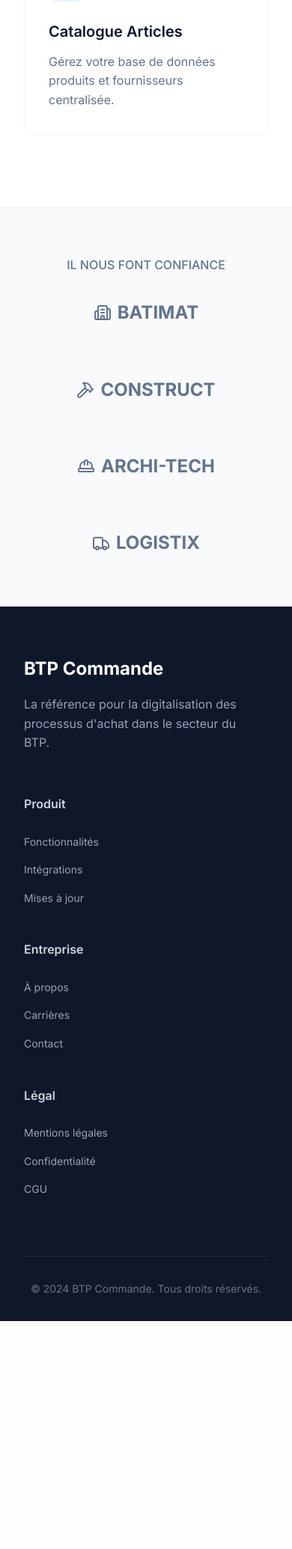
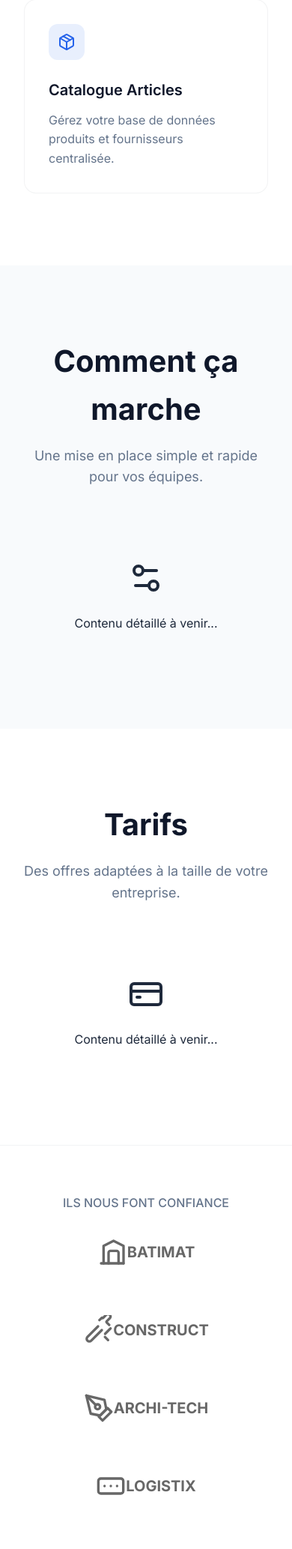
Before and after one commit to moa-digitalagency/GestionBonsCommande, a Flask app: page / in a window 390 px wide. Shown: the part 2674-4740 px from the top of the page at 75% size. Before the commit the page ends 4436 px from the top, so only its background shows below. Run offline with Flask 3, Linux system fonts and the light colour scheme; data comes from the database, SQL or seed files in the repository; some libraries are stand-ins or nearby versions.

Commit message:
Implement Hyper-Premium Landing Page
- Created `templates/landing.html` with semantic structure, hero, bento grid, and social proof.
- Created `statics/css/landing.css` with glassmorphism, responsive design, and CSS variables.
- Created `statics/js/landing.js` for mobile menu toggle and smooth scrolling with dynamic header offset.
- Updated `routes/main.py` to serve the landing page at root (`/`) for unauthenticated users.
- Refactored `dashboard()` in `routes/main.py` to pass a `stats` dictionary (containing `orders_count`, `pending_count`, `projects_count`) to `dashboard.html`, fixing a bug where `stats` was undefined in the template.
- Restored `products_count` in `dashboard()` for backward compatibility.
- Added flash message rendering to `templates/landing.html`.
- Added `tests/test_landing_page.py` to verify routing logic and content presence.

Co-authored-by: moa-digitalagency <93324793+moa-digitalagency@users.noreply.github.com>

```diff
--- a/routes/main.py
+++ b/routes/main.py
@@ -44,14 +44,23 @@ def dashboard():
                              companies=companies,
                              pending_suggestions=pending_suggestions)
 
-    orders = TenantService.get_tenant_orders().order_by(Order.created_at.desc()).limit(10).all()
+    orders_query = TenantService.get_tenant_orders()
+    orders = orders_query.order_by(Order.created_at.desc()).limit(10).all()
     projects = TenantService.get_tenant_projects().all()
-    products = TenantService.get_tenant_products().count()
 
-    pending_orders = TenantService.get_tenant_orders().filter_by(status='SOUMIS').count()
+    pending_orders = orders_query.filter_by(status='SOUMIS').count()
+
+    stats = {
+        'orders_count': orders_query.count(),
+        'pending_count': pending_orders,
+        'projects_count': len(projects)
+    }
+
+    # Restoring products_count for backward compatibility/unused variable safety
+    products_count = TenantService.get_tenant_products().count()
 
     return render_template('dashboard.html',
                          orders=orders,
                          projects=projects,
-                         products_count=products,
-                         pending_orders=pending_orders)
+                         products_count=products_count,
+                         stats=stats)
--- a/statics/css/landing.css
+++ b/statics/css/landing.css
@@ -212,8 +212,8 @@ header .container {
 
 /* Hero Section */
 .hero {
-    padding-top: calc(var(--header-height) + 4rem);
-    padding-bottom: 6rem;
+    padding-top: 180px; /* Ensure ample space below fixed header */
+    padding-bottom: 8rem;
     background: var(--gradient-hero);
     position: relative;
     overflow: hidden;
@@ -366,7 +366,7 @@ header .container {
 /* Social Proof */
 .social-proof {
     padding: 4rem 0;
-    background: var(--color-bg-light);
+    background: var(--color-white);
     border-top: 1px solid rgba(15, 23, 42, 0.05);
     border-bottom: 1px solid rgba(15, 23, 42, 0.05);
 }
@@ -381,18 +381,30 @@ header .container {
 .logo-grid {
     display: flex;
     justify-content: center;
+    align-items: center;
     gap: 4rem;
     flex-wrap: wrap;
-    opacity: 0.6;
+    opacity: 0.8;
 }
 
 .logo-item {
-    font-size: 1.5rem;
-    font-weight: 700;
-    color: var(--color-text-light);
+    height: 40px;
     display: flex;
     align-items: center;
-    gap: 0.5rem;
+    filter: grayscale(100%);
+    opacity: 0.7;
+    transition: all 0.3s ease;
+}
+
+.logo-item:hover {
+    filter: grayscale(0%);
+    opacity: 1;
+    transform: scale(1.05);
+}
+
+.logo-item svg {
+    height: 100%;
+    width: auto;
 }
 
 /* Footer */
--- a/statics/js/landing.js
+++ b/statics/js/landing.js
@@ -35,7 +35,8 @@ document.addEventListener('DOMContentLoaded', () => {
 
             const targetElement = document.querySelector(targetId);
             if (targetElement) {
-                const headerOffset = 80; // Match CSS variable --header-height
+                const header = document.querySelector('header');
+                const headerOffset = header ? header.offsetHeight : 80;
                 const elementPosition = targetElement.getBoundingClientRect().top;
                 const offsetPosition = elementPosition + window.pageYOffset - headerOffset;
 
--- a/templates/landing.html
+++ b/templates/landing.html
@@ -18,6 +18,23 @@
     <script src="https://unpkg.com/lucide@latest"></script>
 </head>
 <body>
+
+    <!-- Flash Messages -->
+    {% with messages = get_flashed_messages(with_categories=true) %}
+    {% if messages %}
+    <div style="position: fixed; top: 80px; right: 20px; z-index: 1000; width: 320px;">
+        {% for category, message in messages %}
+        <div style="padding: 1rem; margin-bottom: 0.5rem; border-radius: 8px; box-shadow: 0 4px 6px rgba(0,0,0,0.1); font-family: 'Inter', sans-serif; font-size: 14px; font-weight: 500;
+            {% if category == 'success' %} background-color: #dcfce7; color: #166534; border: 1px solid #bbf7d0;
+            {% elif category == 'danger' %} background-color: #fee2e2; color: #991b1b; border: 1px solid #fecaca;
+            {% elif category == 'warning' %} background-color: #fef9c3; color: #854d0e; border: 1px solid #fde047;
+            {% else %} background-color: #dbeafe; color: #1e40af; border: 1px solid #bfdbfe; {% endif %}">
+            {{ message }}
+        </div>
+        {% endfor %}
+    </div>
+    {% endif %}
+    {% endwith %}
 
     <!-- Header -->
     <header>
@@ -136,15 +153,83 @@
         </div>
     </section>
 
+    <!-- How it works Section (Placeholder) -->
+    <section id="comment-ca-marche" class="features" style="background-color: var(--color-bg-alt);">
+        <div class="container">
+            <div class="section-header fade-in-up">
+                <h2>Comment ça marche</h2>
+                <p>Une mise en place simple et rapide pour vos équipes.</p>
+            </div>
+            <!-- Placeholder content -->
+            <div style="text-align: center; padding: 2rem; color: var(--color-text-muted);">
+                <i data-lucide="settings-2" style="width: 48px; height: 48px; margin-bottom: 1rem;"></i>
+                <p>Contenu détaillé à venir...</p>
+            </div>
+        </div>
+    </section>
+
+    <!-- Pricing Section (Placeholder) -->
+    <section id="tarifs" class="features">
+        <div class="container">
+            <div class="section-header fade-in-up">
+                <h2>Tarifs</h2>
+                <p>Des offres adaptées à la taille de votre entreprise.</p>
+            </div>
+            <!-- Placeholder content -->
+            <div style="text-align: center; padding: 2rem; color: var(--color-text-muted);">
+                <i data-lucide="credit-card" style="width: 48px; height: 48px; margin-bottom: 1rem;"></i>
+                <p>Contenu détaillé à venir...</p>
+            </div>
+        </div>
+    </section>
+
     <!-- Social Proof -->
     <section class="social-proof">
         <div class="container">
-            <p class="social-title">IL NOUS FONT CONFIANCE</p>
+            <p class="social-title">ILS NOUS FONT CONFIANCE</p>
             <div class="logo-grid fade-in-up">
-                <div class="logo-item"><i data-lucide="building-2"></i> BATIMAT</div>
-                <div class="logo-item"><i data-lucide="hammer"></i> CONSTRUCT</div>
-                <div class="logo-item"><i data-lucide="hard-hat"></i> ARCHI-TECH</div>
-                <div class="logo-item"><i data-lucide="truck"></i> LOGISTIX</div>
+                <!-- Batimat -->
+                <div class="logo-item" title="Batimat">
+                    <svg viewBox="0 0 24 24" fill="none" stroke="currentColor" stroke-width="2" stroke-linecap="round" stroke-linejoin="round" class="w-8 h-8 mr-2">
+                        <path d="M3 21h18"/>
+                        <path d="M5 21V7l8-4 8 4v14"/>
+                        <path d="M17 21v-8.5a1.5 1.5 0 0 0-1.5-1.5h-5a1.5 1.5 0 0 0-1.5 1.5V21"/>
+                    </svg>
+                    <span style="font-weight: 700; font-size: 1.25rem;">BATIMAT</span>
+                </div>
+
+                <!-- Construct -->
+                <div class="logo-item" title="Construct">
+                    <svg viewBox="0 0 24 24" fill="none" stroke="currentColor" stroke-width="2" stroke-linecap="round" stroke-linejoin="round" class="w-8 h-8 mr-2">
+                        <path d="m15 12-8.5 8.5c-.83.83-2.17.83-3 0 0 0 0 0 0 0a2.12 2.12 0 0 1 0-3L12 9"/>
+                        <path d="M17.64 15 22 10.64"/>
+                        <path d="m20.9 7.9-1.9-1.9c-.3-.3-.3-.8 0-1.1l2.5-2.5a2 2 0 0 0-2.8-2.8l-2.5 2.5c-.3.3-.8.3-1.1 0L13.1 4"/>
+                        <path d="m17.5 17.5 2.5 2.5"/>
+                    </svg>
+                    <span style="font-weight: 700; font-size: 1.25rem;">CONSTRUCT</span>
+                </div>
+
+                <!-- Archi-Tech -->
+                <div class="logo-item" title="Archi-Tech">
+                    <svg viewBox="0 0 24 24" fill="none" stroke="currentColor" stroke-width="2" stroke-linecap="round" stroke-linejoin="round" class="w-8 h-8 mr-2">
+                        <path d="M12 19l7-7 3 3-7 7-3-3z"/>
+                        <path d="M18 13l-1.5-7.5L2 2l3.5 14.5L13 18l5-5z"/>
+                        <path d="M2 2l7.586 7.586"/>
+                        <circle cx="11" cy="11" r="2"/>
+                    </svg>
+                    <span style="font-weight: 700; font-size: 1.25rem;">ARCHI-TECH</span>
+                </div>
+
+                <!-- Logistix -->
+                <div class="logo-item" title="Logistix">
+                    <svg viewBox="0 0 24 24" fill="none" stroke="currentColor" stroke-width="2" stroke-linecap="round" stroke-linejoin="round" class="w-8 h-8 mr-2">
+                        <rect width="20" height="12" x="2" y="6" rx="2"/>
+                        <path d="M12 12h.01"/>
+                        <path d="M17 12h.01"/>
+                        <path d="M7 12h.01"/>
+                    </svg>
+                    <span style="font-weight: 700; font-size: 1.25rem;">LOGISTIX</span>
+                </div>
             </div>
         </div>
     </section>
```
Also changed, not shown: tests/test_landing_page.py (added, +36 -0 lines).
